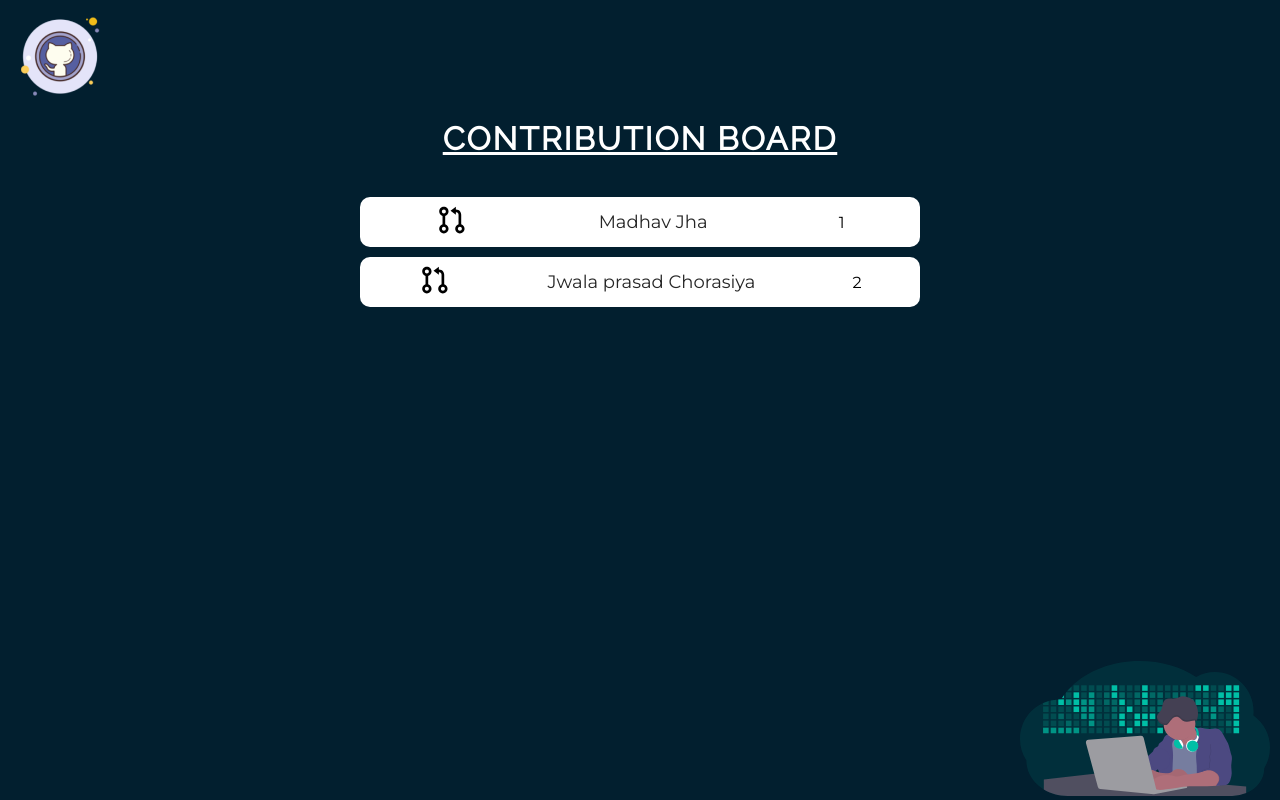
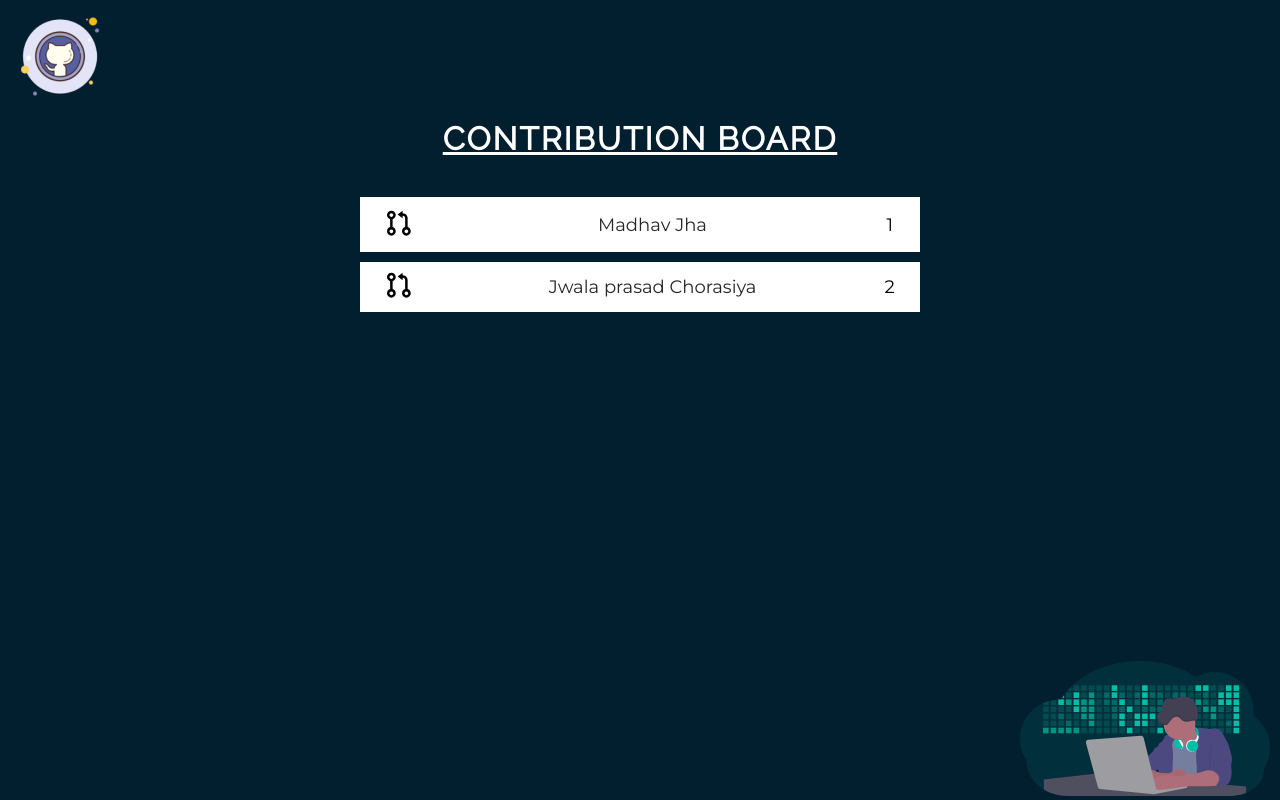
Before and after one commit to jhamadhav/myFirstOpenSourceContribution, a plain HTML site: page index.html in a window 1280 px wide. Drawn offline with Linux system fonts and the light colour scheme.

Commit message:
table alignment adjusted

```diff
--- a/styles/main.scss
+++ b/styles/main.scss
@@ -48,27 +48,31 @@
      border-collapse: collapse;
 
      img {
-         width: 32px;
+         width: 30px;
      }
 
      tr {
          width: 100%;
-         height: 50px;
-         padding: 4px 10px 4px 10px;
+         height: 60px;
          border-radius: 10px;
          background: #fff;
-         display: flex;
-         flex-direction: row;
-         justify-content: space-around;
-         align-items: center;
-         margin-bottom: 10px;
+         border-bottom: 10px solid #021F2F;
      }
 
+     td {
+         padding: 5px;
+         text-align: center;
+     }
 
      .name {
          color: #262626;
          cursor: pointer;
          text-decoration: none;
+         font-size: large;
+     }
+
+     .rank {
+         padding-right: 12px;
          font-size: large;
      }
 
```
Also changed, not shown: styles/main.min.css, 1 other file.
